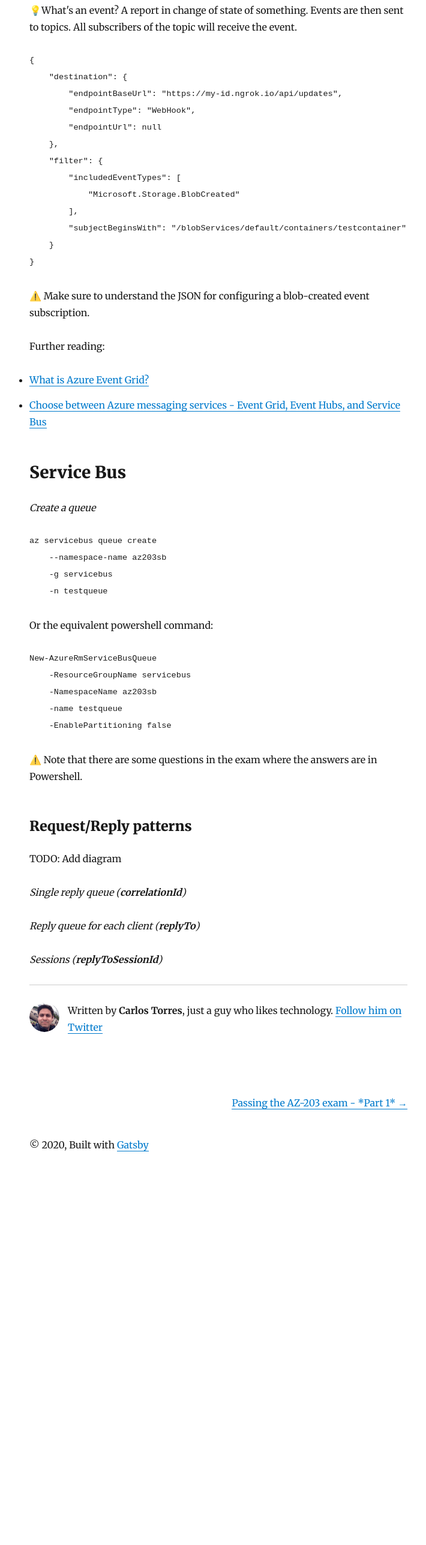
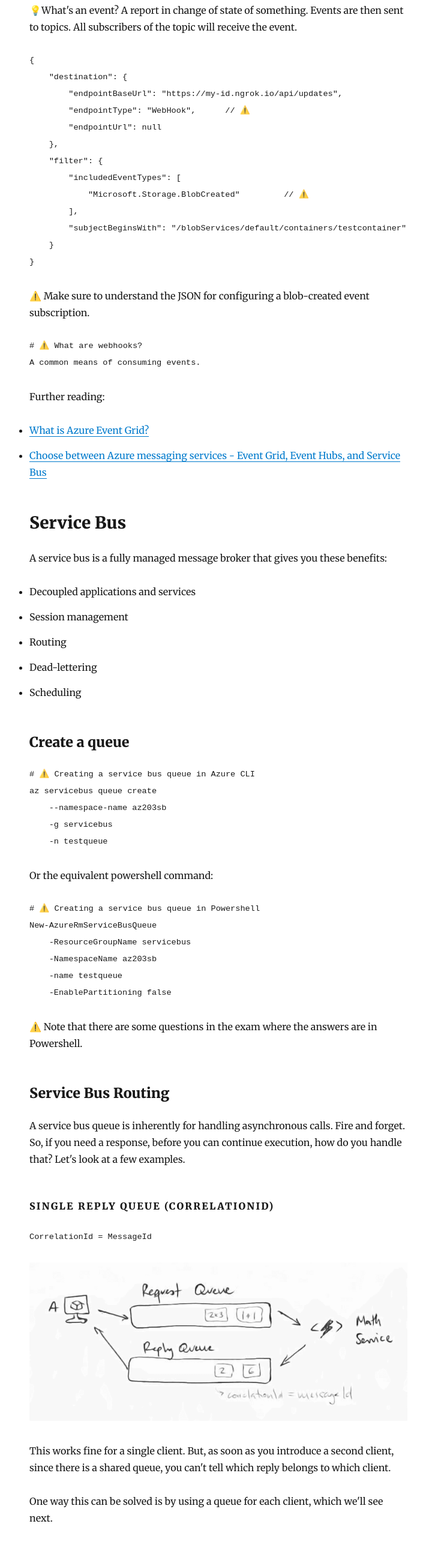
Before and after one commit to ctgovea/blog, a Gatsby site: page /passing-az-203-p6-connect-3rd-party-services/ in a window 1280 px wide. Shown: the part 4017-6592 px from the top of the page at 60% size, without its empty margins (276-986 px from the left). Before the commit the page ends 5981 px from the top, so only its background shows below. Built offline with nearby package versions, Linux system fonts and the light colour scheme; Gatsby itself is replaced by a stand-in of ours; some packages are replaced by stand-ins of ours; code samples lack their colours.

Commit message:
add service bus routing

````diff
--- a/content/blog/passing-az-203-p6-connect-3rd-party-services/index.md
+++ b/content/blog/passing-az-203-p6-connect-3rd-party-services/index.md
@@ -82,7 +82,6 @@
 
 ```
 
-
 ### Search
 
 ```c#
@@ -124,18 +123,23 @@
 {
     "destination": {
         "endpointBaseUrl": "https://my-id.ngrok.io/api/updates",
-        "endpointType": "WebHook",
+        "endpointType": "WebHook",      // ⚠️
         "endpointUrl": null
     },
     "filter": {
         "includedEventTypes": [
-            "Microsoft.Storage.BlobCreated"
+            "Microsoft.Storage.BlobCreated"         // ⚠️
         ],
         "subjectBeginsWith": "/blobServices/default/containers/testcontainer"
     }
 }
 ```
 ⚠️ Make sure to understand the JSON for configuring a blob-created event subscription.
+
+```bash
+# ⚠️ What are webhooks?
+A common means of consuming events.
+```
 
 Further reading:
 - [What is Azure Event Grid?](https://docs.microsoft.com/en-us/azure/event-grid/overview)
@@ -144,9 +148,17 @@
 
 ## Service Bus
 
+A service bus is a fully managed message broker that gives you these benefits:
 
-*Create a queue*
+- Decoupled applications and services
+- Session management
+- Routing
+- Dead-lettering
+- Scheduling
+
+### Create a queue
 ``` bash
+# ⚠️ Creating a service bus queue in Azure CLI
 az servicebus queue create
     --namespace-name az203sb
     -g servicebus
@@ -156,6 +168,7 @@
 Or the equivalent powershell command:
 
 ``` ps
+# ⚠️ Creating a service bus queue in Powershell
 New-AzureRmServiceBusQueue
     -ResourceGroupName servicebus
     -NamespaceName az203sb
@@ -164,12 +177,40 @@
 ```
 ⚠️ Note that there are some questions in the exam where the answers are in Powershell.
 
-### Request/Reply patterns
+### Service Bus Routing
 
-TODO: Add diagram
+A service bus queue is inherently for handling asynchronous calls. Fire and forget. So, if you need a response, before you can continue execution, how do you handle that? Let's look at a few examples.
 
-*Single reply queue (**correlationId**)*
+#### Single reply queue (correlationId)
 
-*Reply queue for each client (**replyTo**)*
 
-*Sessions (**replyToSessionId**)*
+```bash
+CorrelationId = MessageId
+```
+
+![Single Reply Queue](./single-reply-queue.png)
+
+
+This works fine for a single client. But, as soon as you introduce a second client, since there is a shared queue, you can't tell which reply belongs to which client.
+
+One way this can be solved is by using a queue for each client, which we'll see next.
+
+#### Reply queue for each client
+
+```bash
+ReplyTo = client
+```
+
+In this scenario, each client has the responsibility to create its own temporary queue. Then, each client sends along with its requests sends the **ReplyTo** property.
+
+![Reply Queue for Each Client](./reply-queue-each-client.png)
+
+This actually works well with some messaging systems, for example, RabbitMQ, but in the end it doesn't scale that well.
+
+#### Sessions (replyToSessionId)
+
+```bash
+ReplyToSessionId = session number
+```
+
+![Sessions](./sessions.png)
````
Also changed, not shown: content/blog/passing-az-203-p6-connect-3rd-party-services/reply-queue-each-client.png (added), content/blog/passing-az-203-p6-connect-3rd-party-services/sessions.png (added), content/blog/passing-az-203-p6-connect-3rd-party-services/single-reply-queue.png (added).
